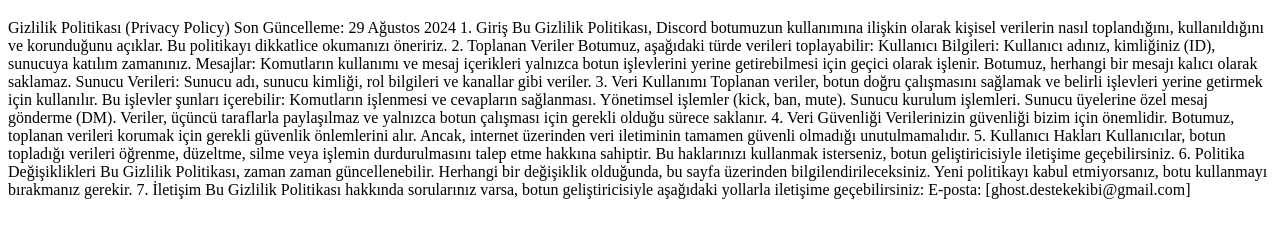
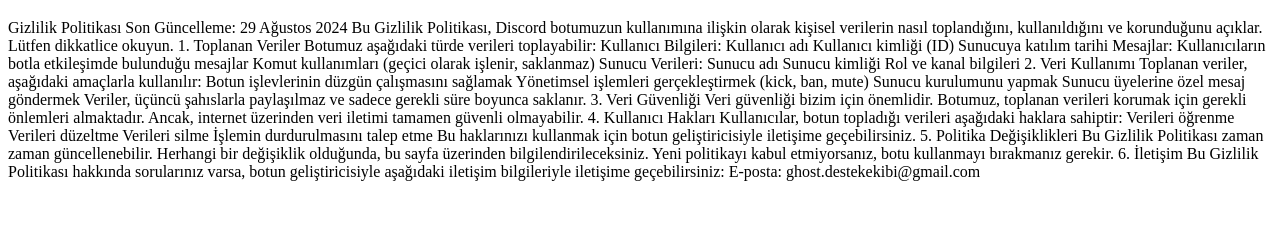
Before and after one commit to enes54440/-privacy-policy, a plain HTML site: page index.html in a window 1280 px wide. Shown: the part 61-298 px from the top of the page. Drawn offline with Linux system fonts and the light colour scheme.

Commit message:
Update Privacty policy

```diff
--- a/index.html
+++ b/index.html
@@ -7,40 +7,58 @@
 </head>
 <body>
     <h1>Gizlilik Politikası</h1>
-    <p>Gizlilik Politikası (Privacy Policy)
+    <p>Gizlilik Politikası
 Son Güncelleme: 29 Ağustos 2024
 
-1. Giriş
-Bu Gizlilik Politikası, Discord botumuzun kullanımına ilişkin olarak kişisel verilerin nasıl toplandığını, kullanıldığını ve korunduğunu açıklar. Bu politikayı dikkatlice okumanızı öneririz.
+Bu Gizlilik Politikası, Discord botumuzun kullanımına ilişkin olarak kişisel verilerin nasıl toplandığını, kullanıldığını ve korunduğunu açıklar. Lütfen dikkatlice okuyun.
 
-2. Toplanan Veriler
-Botumuz, aşağıdaki türde verileri toplayabilir:
+1. Toplanan Veriler
+Botumuz aşağıdaki türde verileri toplayabilir:
 
-Kullanıcı Bilgileri: Kullanıcı adınız, kimliğiniz (ID), sunucuya katılım zamanınız.
-Mesajlar: Komutların kullanımı ve mesaj içerikleri yalnızca botun işlevlerini yerine getirebilmesi için geçici olarak işlenir. Botumuz, herhangi bir mesajı kalıcı olarak saklamaz.
-Sunucu Verileri: Sunucu adı, sunucu kimliği, rol bilgileri ve kanallar gibi veriler.
-3. Veri Kullanımı
-Toplanan veriler, botun doğru çalışmasını sağlamak ve belirli işlevleri yerine getirmek için kullanılır. Bu işlevler şunları içerebilir:
+Kullanıcı Bilgileri:
 
-Komutların işlenmesi ve cevapların sağlanması.
-Yönetimsel işlemler (kick, ban, mute).
-Sunucu kurulum işlemleri.
-Sunucu üyelerine özel mesaj gönderme (DM).
-Veriler, üçüncü taraflarla paylaşılmaz ve yalnızca botun çalışması için gerekli olduğu sürece saklanır.
+Kullanıcı adı
+Kullanıcı kimliği (ID)
+Sunucuya katılım tarihi
+Mesajlar:
 
-4. Veri Güvenliği
-Verilerinizin güvenliği bizim için önemlidir. Botumuz, toplanan verileri korumak için gerekli güvenlik önlemlerini alır. Ancak, internet üzerinden veri iletiminin tamamen güvenli olmadığı unutulmamalıdır.
+Kullanıcıların botla etkileşimde bulunduğu mesajlar
+Komut kullanımları (geçici olarak işlenir, saklanmaz)
+Sunucu Verileri:
 
-5. Kullanıcı Hakları
-Kullanıcılar, botun topladığı verileri öğrenme, düzeltme, silme veya işlemin durdurulmasını talep etme hakkına sahiptir. Bu haklarınızı kullanmak isterseniz, botun geliştiricisiyle iletişime geçebilirsiniz.
+Sunucu adı
+Sunucu kimliği
+Rol ve kanal bilgileri
+2. Veri Kullanımı
+Toplanan veriler, aşağıdaki amaçlarla kullanılır:
 
-6. Politika Değişiklikleri
-Bu Gizlilik Politikası, zaman zaman güncellenebilir. Herhangi bir değişiklik olduğunda, bu sayfa üzerinden bilgilendirileceksiniz. Yeni politikayı kabul etmiyorsanız, botu kullanmayı bırakmanız gerekir.
+Botun işlevlerinin düzgün çalışmasını sağlamak
+Yönetimsel işlemleri gerçekleştirmek (kick, ban, mute)
+Sunucu kurulumunu yapmak
+Sunucu üyelerine özel mesaj göndermek
+Veriler, üçüncü şahıslarla paylaşılmaz ve sadece gerekli süre boyunca saklanır.
 
-7. İletişim
-Bu Gizlilik Politikası hakkında sorularınız varsa, botun geliştiricisiyle aşağıdaki yollarla iletişime geçebilirsiniz:
+3. Veri Güvenliği
+Veri güvenliği bizim için önemlidir. Botumuz, toplanan verileri korumak için gerekli önlemleri almaktadır. Ancak, internet üzerinden veri iletimi tamamen güvenli olmayabilir.
 
-E-posta: [ghost.destekekibi@gmail.com]
+4. Kullanıcı Hakları
+Kullanıcılar, botun topladığı verileri aşağıdaki haklara sahiptir:
+
+Verileri öğrenme
+Verileri düzeltme
+Verileri silme
+İşlemin durdurulmasını talep etme
+Bu haklarınızı kullanmak için botun geliştiricisiyle iletişime geçebilirsiniz.
+
+5. Politika Değişiklikleri
+Bu Gizlilik Politikası zaman zaman güncellenebilir. Herhangi bir değişiklik olduğunda, bu sayfa üzerinden bilgilendirileceksiniz. Yeni politikayı kabul etmiyorsanız, botu kullanmayı bırakmanız gerekir.
+
+6. İletişim
+Bu Gizlilik Politikası hakkında sorularınız varsa, botun geliştiricisiyle aşağıdaki iletişim bilgileriyle iletişime geçebilirsiniz:
+
+E-posta: ghost.destekekibi@gmail.com
+
+
 </p>
 </body>
 </html>
```
